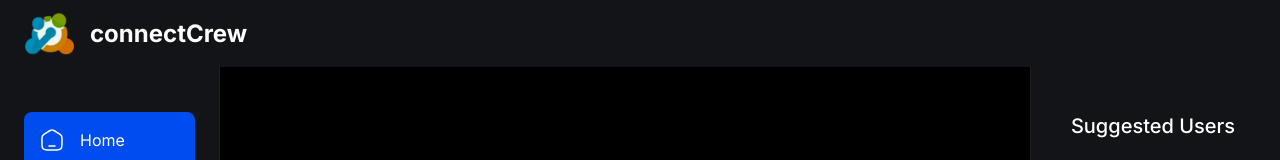
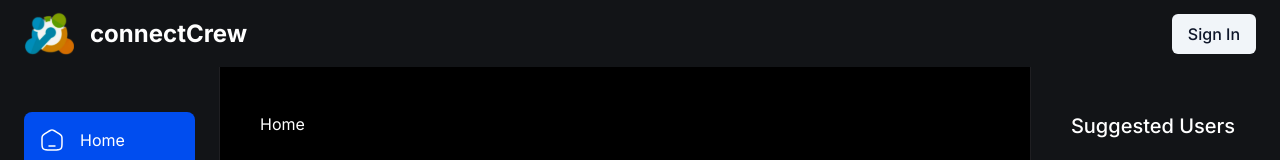
Before and after one commit to u-bx31/connect-crew, a Next.js app: page / in a window 1280 px wide. Shown: the top 160 px of the page. Built offline with nearby package versions, Linux system fonts and the light colour scheme; no server answers; the database is empty.

Commit message:
Refactoring (#10)
* Refactoring

```diff
--- a/app/(root)/page.tsx
+++ b/app/(root)/page.tsx
@@ -6,12 +6,9 @@ import { redirect } from "next/navigation";
 
 export default async function Home() {
 	const response = await fetchPosts(1, 30);
+	// console.log("Response:", response.posts);
 
 	const user = await currentUser();
-  if (!user) return null;
-
-  const userInfo = await fetchUser(user.id);
-  if (!userInfo?.onboarded) redirect("/onboarding");
 
 	return (
 		<>
@@ -21,12 +18,12 @@ export default async function Home() {
 					<p className="no-result">No posts found 😶</p>
 				) : (
 					<>
-						{response.posts.map((post) => {
+						{response?.posts.map((post) => {
 							return (
 								<ThreadCard
 									key={post._id}
 									id={post._id}
-									currentUser={user?.id}
+									currentUser={user?.id || ''}
 									content={post.text}
 									crew={post.crew}
 									author={post.author}
--- a/components/shared/LeftSideBar.tsx
+++ b/components/shared/LeftSideBar.tsx
@@ -34,7 +34,7 @@ const LeftSideBar = () => {
 				<SignedIn>
 					<SignOutButton
 						signOutCallback={() => {
-							router.push("/sign-in");
+							router.push("/");
 						}}>
 						<div className="flex cursor-pointer gap-4 p-4">
 							<Image src="/assets/logout.svg" alt="logout" width={24} height={24} />
--- a/components/shared/Topbar.tsx
+++ b/components/shared/Topbar.tsx
@@ -1,13 +1,19 @@
+"use client";
 import {
 	SignOutButton,
 	SignedIn,
 	OrganizationSwitcher,
+	useAuth,
 } from "@clerk/nextjs";
 import Image from "next/image";
 import Link from "next/link";
-import {dark} from '@clerk/themes'
+import { dark } from "@clerk/themes";
+import { Button } from "@/components/ui/button";
+import { useRouter } from "next/navigation";
 
 const TopBar = () => {
+	const { isSignedIn } = useAuth();
+	const { push } = useRouter();
 	return (
 		<nav className="topbar">
 			<Link href="/" className="flex items-center gap-4">
@@ -17,23 +23,23 @@ const TopBar = () => {
 				</h1>
 			</Link>
 			<div className="flex items-center gap-1">
+				{!isSignedIn && (
+					<Button variant="secondary" onClick={() => push("/sign-in")}>
+						Sign In
+					</Button>
+				)}
 				<div className="block md:hidden">
 					<SignedIn>
 						<SignOutButton>
 							<div className="flex cursor-pointer">
-                <Image
-                  src="/assets/logout.svg"
-                  alt="logout"
-                  width={24}
-                  height={24}
-                />
+								<Image src="/assets/logout.svg" alt="logout" width={24} height={24} />
 							</div>
 						</SignOutButton>
 					</SignedIn>
 				</div>
 				<OrganizationSwitcher
 					appearance={{
-            baseTheme : dark,
+						baseTheme: dark,
 						elements: {
 							organizationSwitcherTrigger: "py-2 px-4",
 						},
```
Lines whose indentation alone changed are shown as unchanged.
